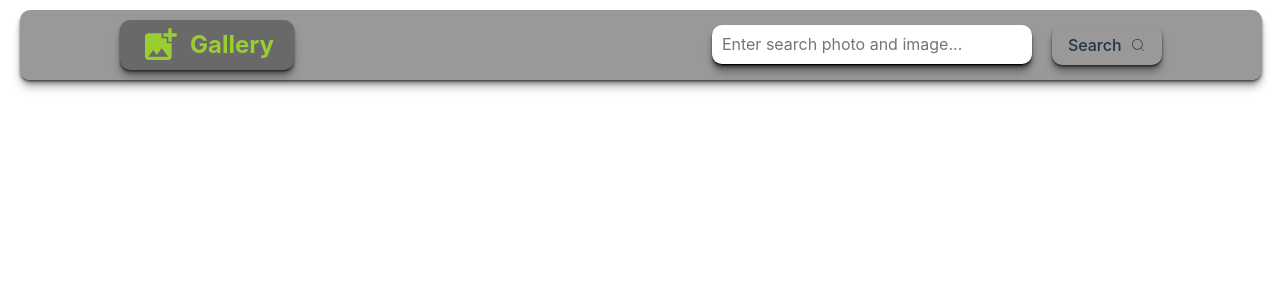
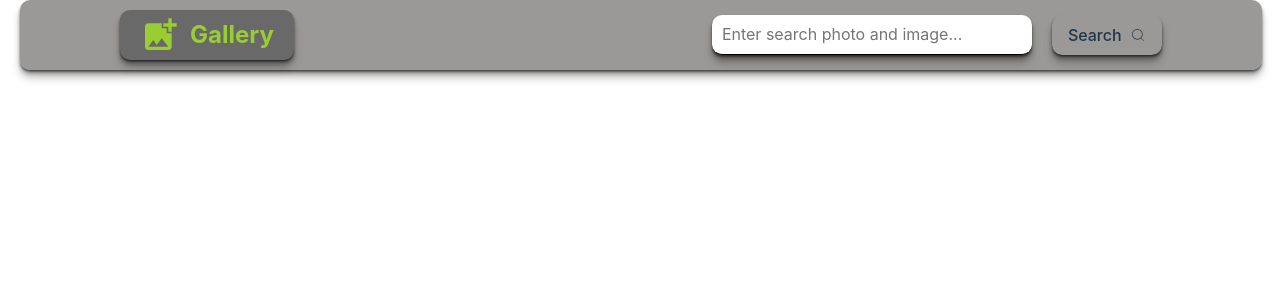
Before and after one commit to Mrszlv/goit-typescript-hw-02, a React (Vite) app: page / in a window 1280 px wide. Shown: the top 300 px of the page. Built offline with nearby package versions, Linux system fonts and the light colour scheme.

Commit message:
style-end

```diff
--- a/src/components/ImageGallery/ImageGallery.module.css
+++ b/src/components/ImageGallery/ImageGallery.module.css
@@ -4,5 +4,4 @@
   gap: 10px;
   padding: 40px;
   list-style: none;
-  margin-top: 60px;
 }
--- a/src/components/Loader/Loader.module.css
+++ b/src/components/Loader/Loader.module.css
@@ -2,6 +2,7 @@
   position: fixed;
   top: 50%;
   left: 50%;
+  transform: translate(-50%, -50%);
   z-index: 1000;
   display: flex;
   align-items: center;
--- a/src/components/SearchBar/SearchBar.module.css
+++ b/src/components/SearchBar/SearchBar.module.css
@@ -1,5 +1,5 @@
 .header {
-  position: fixed;
+  position: sticky;
   top: 10px;
   left: 20px;
   width: 97%;
```
